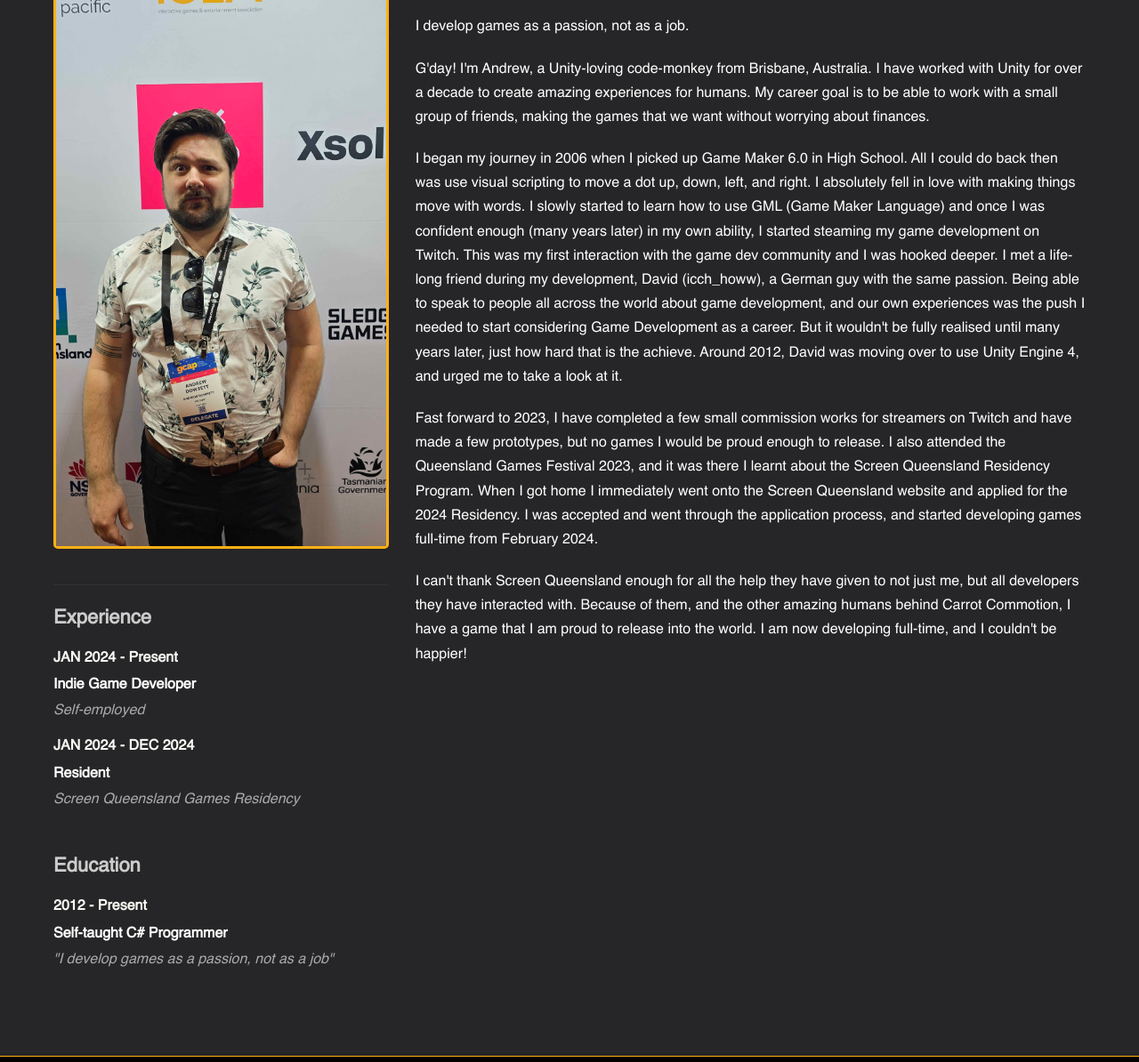
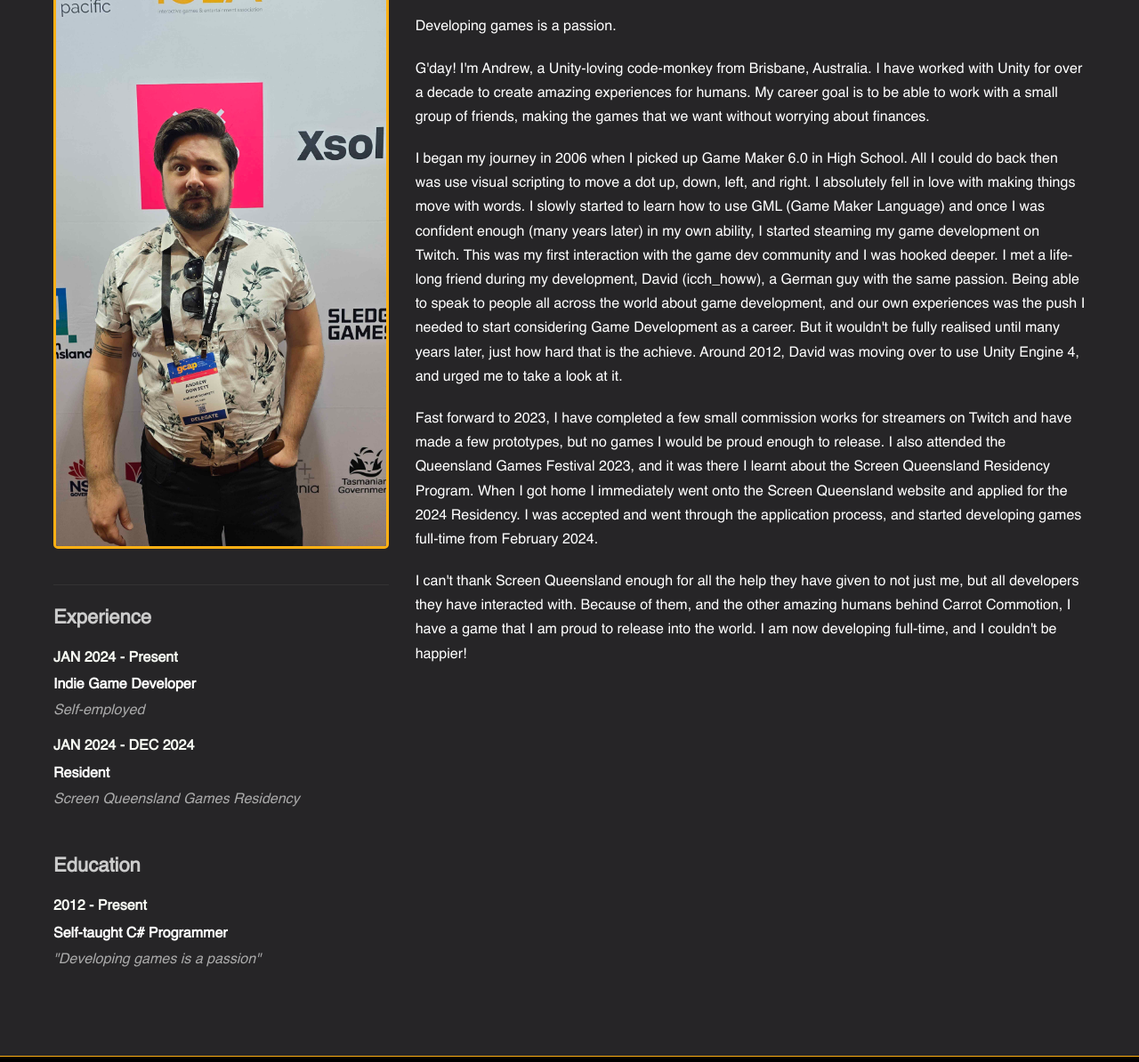
Before and after one commit to AndrewIndieDev/portfolio-site, a plain HTML site: page index.html in a window 1280 px wide. Shown: the part 2926-4120 px from the top of the page at 89% size. Drawn offline with Linux system fonts and the light colour scheme; a web font is replaced by a local one.

Commit message:
Update index.html

```diff
--- a/index.html
+++ b/index.html
@@ -359,7 +359,7 @@
                         <div class="edu-item">
                             <span class="date">2012 - Present</span>
                             <span class="degree">Self-taught C# Programmer</span>
-                            <span class="school">"I develop games as a passion, not as a job"</span>
+                            <span class="school">"Developing games is a passion"</span>
                         </div>
                     </div>
                 </div>
@@ -368,7 +368,7 @@
                 <h3>Unity Systems Engineer</h3>
 
                 <p>
-                    I develop games as a passion, not as a job.
+                    Developing games is a passion.
                 </p>
 
                 <p>
```
